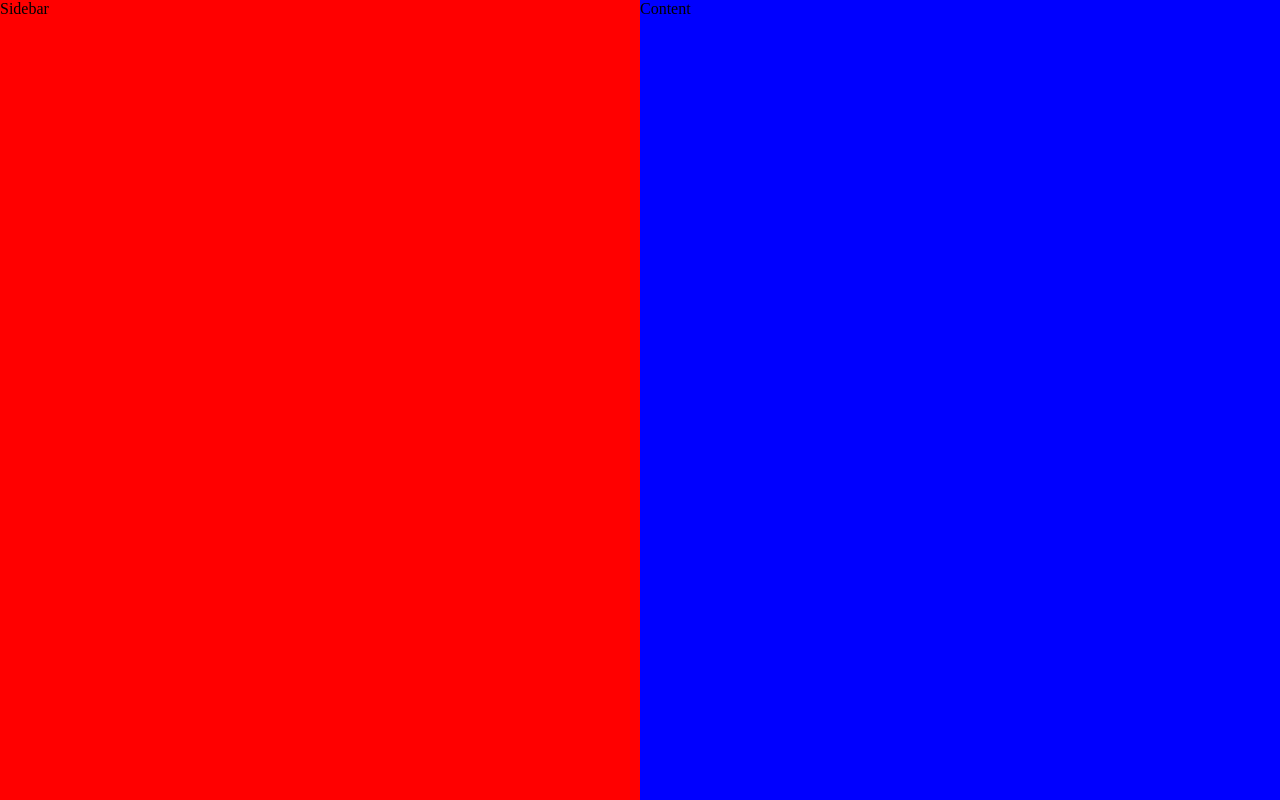
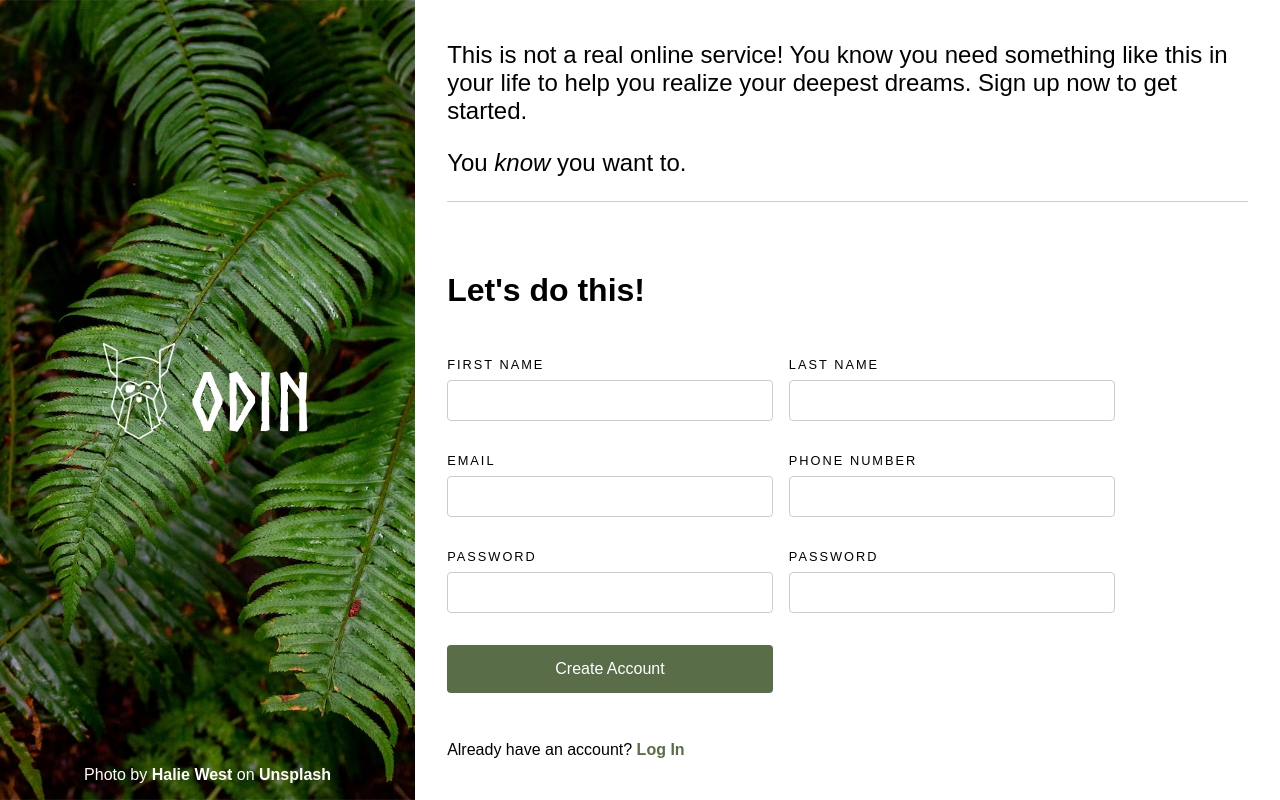
Before and after one commit to hrvstr/sign-up, a plain HTML site: page index.html in a window 1280 px wide. Drawn offline with Linux system fonts and the light colour scheme.

Commit message:
Add initial layout

```diff
--- a/index.html
+++ b/index.html
@@ -8,8 +8,56 @@
   </head>
   <body>
     <main>
-      <div class="sidebar">Sidebar</div>
-      <div class="content">Content</div>
+      <div class="sidebar">
+        <div class="logo">
+          <img src="odin-lined.png" alt="" /><span>odin</span>
+        </div>
+        <div class="credits">
+          Photo by
+          <a href="https://unsplash.com/de/@haliewestphoto">Halie West</a> on
+          <a href="https://unsplash.com/">Unsplash</a>
+        </div>
+      </div>
+      <div class="content">
+        <div class="quote">
+          <p>
+            This is not a real online service! You know you need something like
+            this in your life to help you realize your deepest dreams. Sign up
+            now to get started.
+          </p>
+          <p>You <em>know</em> you want to.</p>
+        </div>
+        <div class="form-wrapper">
+          <h1>Let's do this!</h1>
+          <form action="">
+            <p>
+              <label for="firstName">first name</label
+              ><input type="text" id="firstName" />
+            </p>
+            <p>
+              <label for="lastName">last name</label
+              ><input type="text" id="lastName" />
+            </p>
+            <p>
+              <label for="mail">email</label><input type="email" id="mail" />
+            </p>
+            <p>
+              <label for="phone">phone number</label
+              ><input type="tel" id="phone" />
+            </p>
+            <p>
+              <label for="password">password</label
+              ><input type="password" id="password" />
+            </p>
+            <p>
+              <label for="confirmPassword">password</label
+              ><input type="password" id="confirmPassword" />
+            </p>
+            <p><button type="submit">Create Account</button></p>
+          </form>
+          <div>Already have an account? <a href="#">Log In</a></div>
+        </div>
+      </div>
     </main>
   </body>
 </html>
--- a/style.css
+++ b/style.css
@@ -1,20 +1,140 @@
+@font-face {
+  font-family: "Norse";
+  src: url("Norse-Bold.otf");
+}
+
+:root {
+  --gray: #cccccc;
+  --green: #596d48;
+}
+
 body {
   margin: 0;
+  font-family: sans-serif;
 }
 
 main {
   display: flex;
-  height: 100dvh;
-  width: 100%;
   flex: 1;
+  min-height: 100dvh;
 }
 
+/* Left */
+
 .sidebar {
-  background: red;
+  background: url("bg.jpg");
+  background-size: cover;
+  background-position: center;
   flex: 1;
+  display: flex;
+  flex-direction: column;
+  justify-content: center;
+  align-items: center;
+  padding: 1rem 2rem;
 }
 
+.logo {
+  display: flex;
+  align-items: center;
+  justify-items: center;
+  gap: 1rem;
+  flex-grow: 1;
+}
+
+.logo img {
+  max-height: 6rem;
+}
+
+.logo span {
+  color: white;
+  font-family: "Norse";
+  font-size: 5rem;
+  height: 3.8rem;
+}
+
+.credits {
+  color: white;
+  text-align: center;
+}
+
+.credits a {
+  color: white;
+}
+
+/* Right */
+
 .content {
-  background: blue;
-  flex: 1;
+  padding: 2rem;
+  display: flex;
+  flex-direction: column;
+  margin: auto 0;
 }
+
+.quote {
+  max-width: 60ch;
+  font-size: 1.5rem;
+  border-bottom: 1px solid var(--gray);
+}
+
+.quote p:first-child {
+  margin: 0;
+}
+
+/* Form */
+
+.form-wrapper {
+  margin-top: 3rem;
+  max-width: 75ch;
+}
+
+.form-wrapper h1 {
+  font-size: 2rem;
+  font-weight: bold;
+}
+
+form {
+  display: grid;
+  grid-template-columns: repeat(2, minmax(0, 1fr));
+  gap: 2rem 1rem;
+  margin: 3rem 0;
+}
+
+form p {
+  display: flex;
+  flex-direction: column;
+  gap: 0.5rem;
+  margin: 0;
+}
+
+form button {
+  background: #596d48;
+  height: 3rem;
+  color: white;
+  font-size: 1rem;
+  border-radius: 0.25rem;
+  border: none;
+}
+
+form label {
+  text-transform: uppercase;
+  font-size: 0.8rem;
+  letter-spacing: 2px;
+}
+
+form input {
+  border: 1px solid var(--gray);
+  padding: 0.75rem;
+  border-radius: 0.25rem;
+}
+
+a {
+  color: var(--green);
+  text-decoration: none;
+  font-weight: bold;
+}
+
+@media (max-width: 768px) {
+  main {
+    flex-direction: column;
+  }
+}
```
Also changed, not shown: Norse-Bold.otf (added), bg.jpg (added), odin-lined.png (added).
